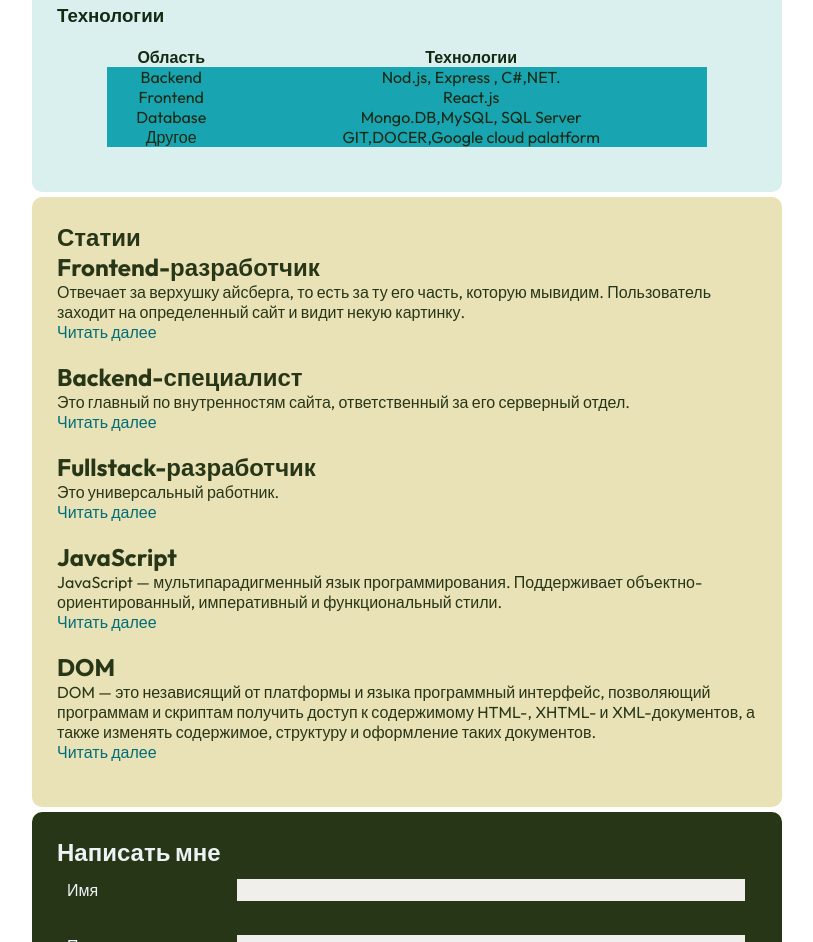
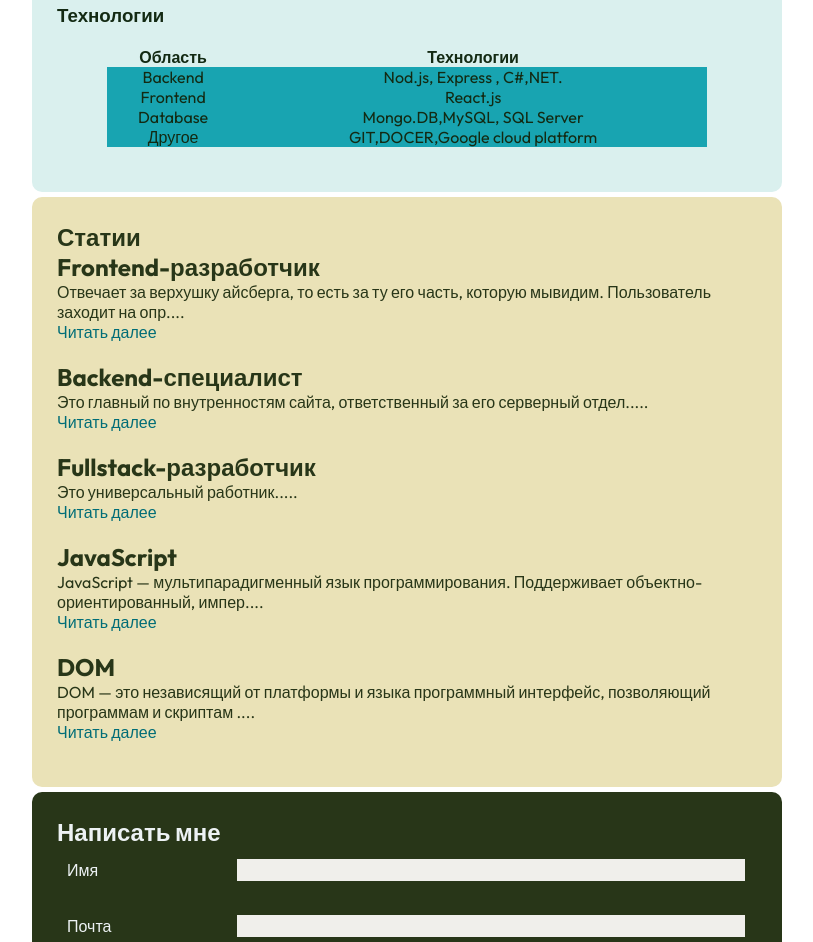
Before and after one commit to daizharyk/my-prodaction, a plain HTML site: page index.html in a window 1280 px wide. Shown: the part 673-1615 px from the top of the page, without its empty margins (233-1046 px from the left). Drawn offline with Linux system fonts and the light colour scheme.

Commit message:
Добавил количество статей

```diff
--- a/article.js
+++ b/article.js
@@ -1,4 +1,4 @@
-import articlesData from "./article.json" with { type: "json" };
+
 
 import {getElementById} from "./articlesService.js";
 
--- a/articlesService.js
+++ b/articlesService.js
@@ -2,7 +2,7 @@
 import articlesData from "./article.json" with { type: "json" };
 
 export function getAllArticles(){
-  return articlesData.articles
+  return articlesData.articles.length
 };
 
 
--- a/basic.js
+++ b/basic.js
@@ -5,9 +5,8 @@ import { getAllArticles } from "./articlesService.js";
 let allArticles = document.getElementById("allarticles");
 let contacts = document.getElementById("contacts");
 
-const articlesCount = 5;
 
-allArticles.querySelector("a").textContent = `Все статьи  (${articlesCount})`
+allArticles.querySelector("a").textContent = `Все статьи  (${getAllArticles()})`
 
 
 export let articleSection = document.querySelector(".article_section")
@@ -36,7 +35,7 @@ let articleElements = articlesData.articles.map((article) =>{
   title.textContent = name;
   articleCard.append(title)
   let paragraph = document.createElement("p");
-  paragraph.textContent = text;
+  paragraph.textContent = text.substring(0, 100) + '....';
   articleCard.append(paragraph);
   let linkbt = document.createElement("a");
   linkbt.setAttribute("href", `article.html?articleId=${id}`);
@@ -46,32 +45,4 @@ let articleElements = articlesData.articles.map((article) =>{
   });
 
 
-  const article = getAllArticles();
-
-console.log(article);
-
-
   articleSection.append(...articleElements);
-
-
-
-// const currentArticle = articlesData.articles.find((article) =>{
-//   return article.id === Number(articleId)
-// });
-
-// if(currentArticle) {
-//     const { name, text , id } = currentArticle;
-//     let articleCard = document.createElement("article");
-//     articleCard.className = "section_element";
-//     let title = document.createElement("h2");
-//     title.innerText = name;
-//     articleCard.append(title);
-//     let paragraph = document.createElement("p");
-//     paragraph.innerText = text;
-//     articleCard.append(paragraph);
-//     let linkbt = document.createElement("a");
-// linkbt.setAttribute("href", `article.html?articleId=${id}`);
-// linkbt.textContent = "Читать далее";
-// articleCard.append(linkbt);
-//     articleSection.appendChild(articleCard);
-// };
--- a/index.html
+++ b/index.html
@@ -63,7 +63,7 @@
             </tr>
             <tr>
               <td>Другое</td>
-              <td>GIT,DOCER,Google cloud palatform</td>
+              <td>GIT,DOCER,Google cloud platform</td>
             </tr>
           </tbody>
         </table>
```
